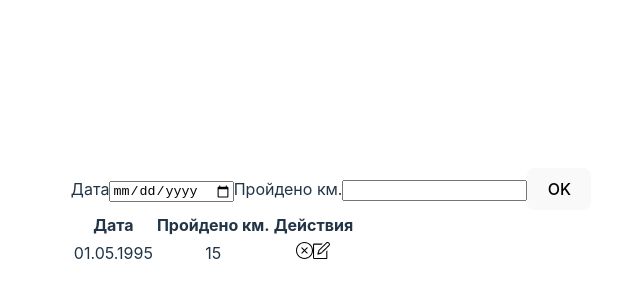
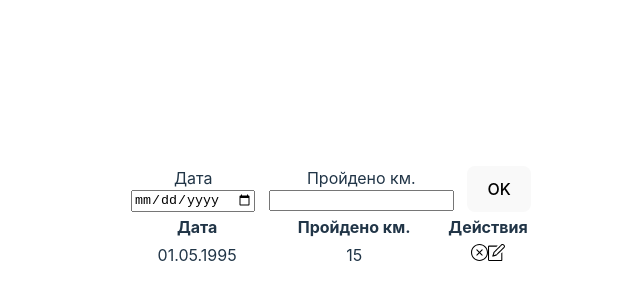
Before and after one commit to Go5710264/run-keeper, a React (Vite) app: page / in a window 1280 px wide. Shown: the part 182-482 px from the top of the page, without its empty margins (309-949 px from the left). Built offline with nearby package versions, Linux system fonts and the light colour scheme.

Commit message:
centered table and filling form

```diff
--- a/src/App.css
+++ b/src/App.css
@@ -3,6 +3,34 @@
   margin: 0 auto;
   padding: 2rem;
   text-align: center;
+}
+
+.form-submit{
+  display: flex;
+  justify-content: space-between;
+
+  width: 400px;
+}
+
+.form-data{
+  display: flex;
+  flex-direction: column;
+}
+
+thead{
+
+}
+
+/* .table-heder{
+  text-align: left;
+} */
+
+table{
+  width: 400px;
+}
+
+.action{
+  width: 80px;
 }
 
 .icon{
--- a/src/components/DataEntryForm.jsx
+++ b/src/components/DataEntryForm.jsx
@@ -36,16 +36,20 @@ const DataEntryForm = ({ onAddWorkout }) => {
 
 
     return (
-        <form onSubmit={handlerSubmit}>
+        <form className="form-submit" onSubmit={handlerSubmit}>
 
-            <label htmlFor="date">Дата</label>
-            <input type="date" name="date" onChange={dateHandler}/>
+            <div className="form-data">
+                <label htmlFor="date">Дата</label>
+                <input type="date" name="date" onChange={dateHandler}/>
+            </div>
 
-
-            <label htmlFor="distance">Пройдено км.</label>
-            <input type="text" name="distance"onChange={distanceHandler}/>
+            <div className="form-data">
+                <label htmlFor="distance">Пройдено км.</label>
+                <input type="text" name="distance"onChange={distanceHandler}/>
+            </div>
 
             <button>OK</button>
+
         </form>
     )
 }
--- a/src/components/Statistics.jsx
+++ b/src/components/Statistics.jsx
@@ -7,9 +7,9 @@ const Statistics = ( {training, onRemove, onEditing} ) => {
         <table>
             <thead>
                 <tr>
-                    <th>Дата</th>
-                    <th>Пройдено км.</th>
-                    <th>Действия</th>
+                    <th className='table-heder'>Дата</th>
+                    <th className='table-heder'>Пройдено км.</th>
+                    <th className='action table-heder'>Действия</th>
                 </tr>
             </thead>
             <tbody>
```
